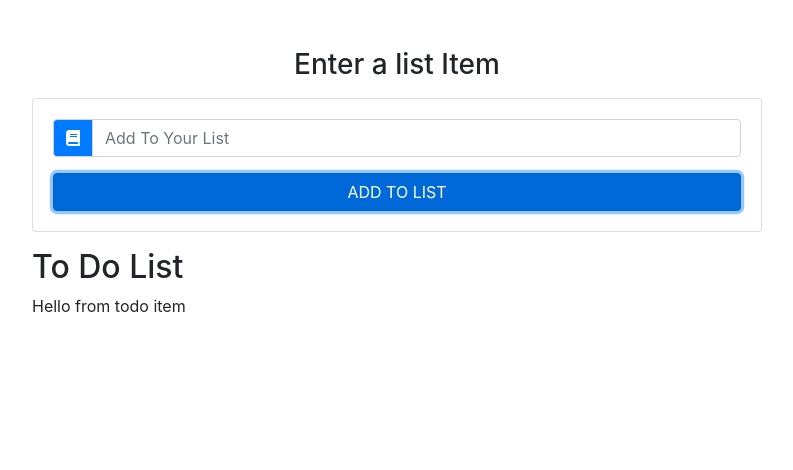
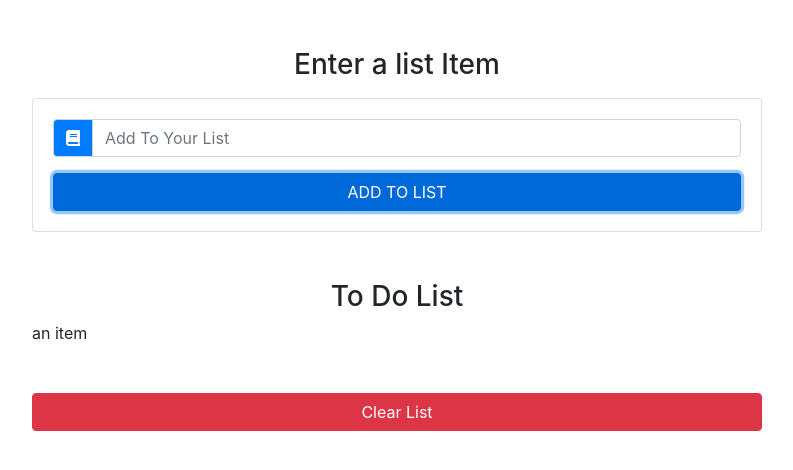
Before and after one commit to BJZeta/todolist, a React (Create React App) app: page / in a window 1280 px wide. Both pictures are taken after typing "Sample" into the empty fields and a click on the button "ADD TO LIST". Shown: the top 470 px of the page, without its empty margins (243-1036 px from the left). Built offline with nearby package versions, Linux system fonts and the light colour scheme.

Commit message:
editing To Do List Component

```diff
--- a/src/App.js
+++ b/src/App.js
@@ -6,10 +6,7 @@ import ToDoList from "./components/ToDoList";
 
 export default class App extends Component {
   state = {
-    items: [
-      { id: 1, title: "wake up" },
-      { id: 2, title: "breakfast" },
-    ],
+    items: [],
     id: uuidv4(),
     item: "",
     editItem: false,
--- a/src/components/ToDoItem.js
+++ b/src/components/ToDoItem.js
@@ -2,6 +2,6 @@ import React, { Component } from "react";
 
 export default class ToDoItem extends Component {
   render() {
-    return <div>Hello from todo item</div>;
+    return <div>an item</div>;
   }
 }
--- a/src/components/ToDoList.js
+++ b/src/components/ToDoList.js
@@ -3,11 +3,29 @@ import Item from "./ToDoItem";
 
 export default class ToDoList extends Component {
   render() {
+    const { items, clearList, handleDelete, handleEdit } = this.props;
+
     return (
-      <section>
-        <h2>To Do List</h2>
-        <Item />
-      </section>
+      <ul className="list-group my-5">
+        <h3 className="text-center">To Do List</h3>
+        {items.map((item) => {
+          return (
+            <Item
+              key={item.id}
+              title={item.title}
+              handleEdit={() => handleEdit(item.id)}
+              handleDelete={() => handleDelete(item.id)}
+            ></Item>
+          );
+        })}
+        <button
+          type="button"
+          className="btn btn-danger btn-block mt-5"
+          onClick={clearList}
+        >
+          Clear List
+        </button>
+      </ul>
     );
   }
 }
```
